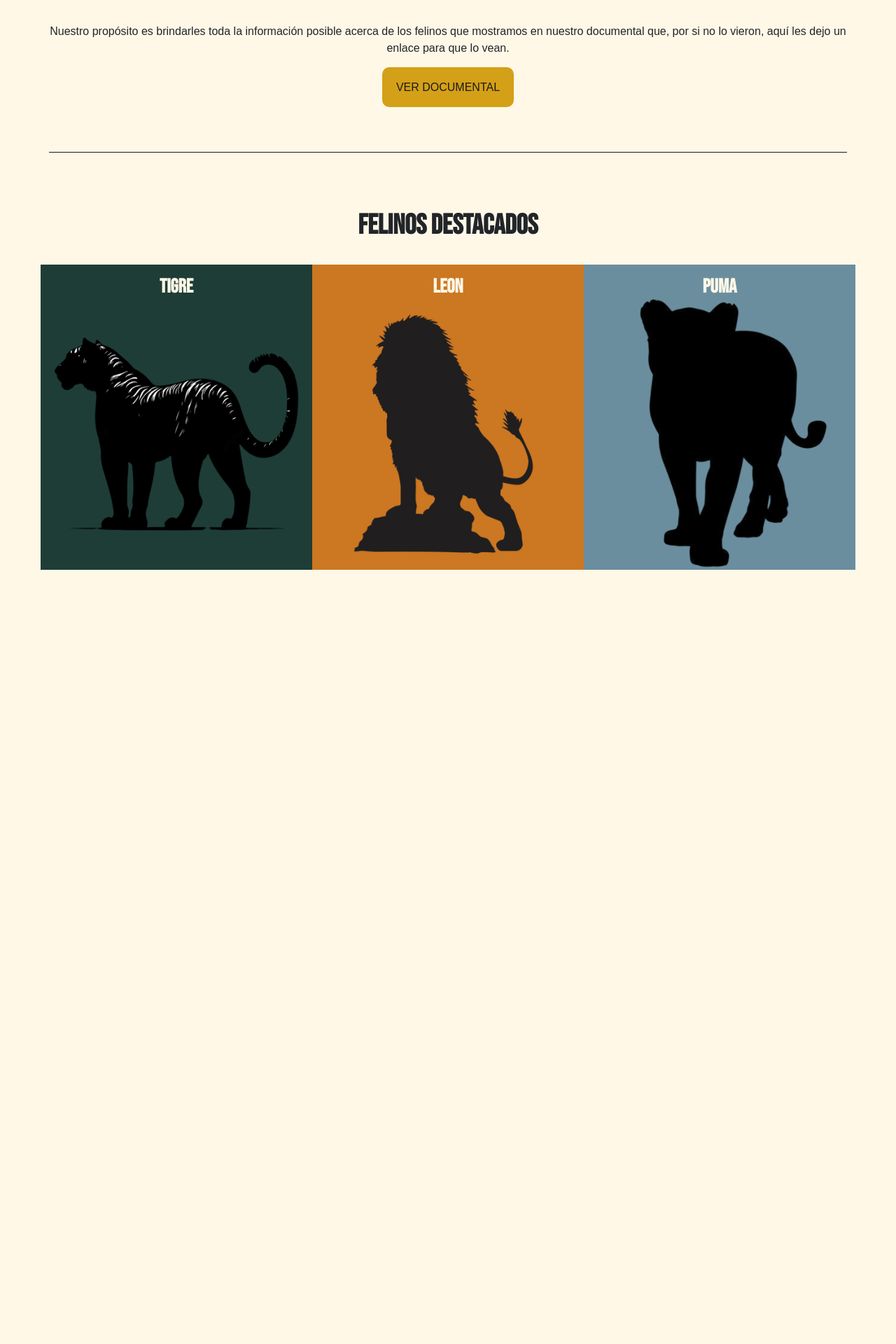
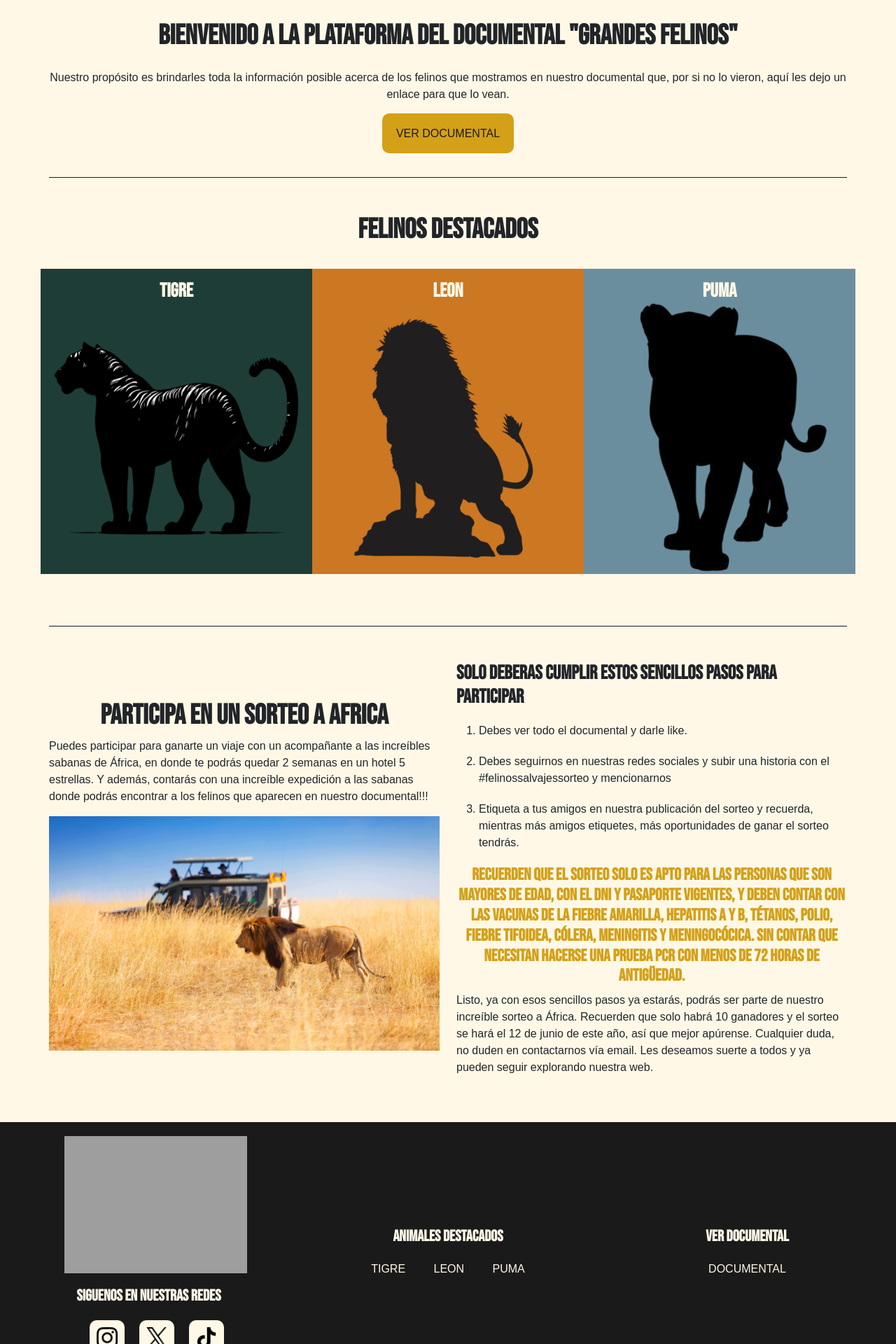
Before and after one commit to Bautivar/Trabajo-felinos, a PHP site: page / in a window 1280 px wide. Shown: the part 1040-2960 px from the top of the page at 70% size. Before the commit the page ends 1854 px from the top, so only its background shows below. Run offline with PHP 8.4, Linux system fonts and the light colour scheme; some web fonts are replaced; grey boxes are pictures that could not be loaded.

Commit message:
Inicio completado

```diff
--- a/css/default.css
+++ b/css/default.css
@@ -2,9 +2,6 @@
     margin: 0;
     padding: 0;
     box-sizing: border-box;
-}
-li,ul{
-    list-style: none;
 }
 a{
     text-decoration: none;
--- a/css/estilos.css
+++ b/css/estilos.css
@@ -1,8 +1,14 @@
 @import url(variables.css);
 @import url(default.css);
+header#header{
+    position: sticky;
+    top: 0;
+    z-index: 999;
+    background-color: var(--negro);
     #nav{
-    background-color: var(--negro);
-    padding: 0;
+        button{
+            background-color: var(--crema);
+        }
         a{
             padding: 0 20px;
             font-size: 2rem;
@@ -24,9 +30,10 @@
             }
         }
     }
+}
 section#banner {
     position: relative;
-    min-height: 80vh;
+    min-height: 90vh;
     background: url("../img/banner.jpg") no-repeat center center / cover;
     align-content: center;
     overflow: hidden;
@@ -53,7 +60,7 @@ section#banner {
 }
 main#main{
     section#bienvenida{
-        padding: 80px 0;
+        padding: 50px 0;
         border-bottom: solid 1px var(--negro);
         a{
             padding: 20px 20px;
@@ -62,7 +69,8 @@ main#main{
         }
     }
     section#animalesDestacados{
-        padding: 80px 0;
+        padding: 50px 0;
+        border-bottom: solid 1px var(--negro);
         div{
             align-content: center;
         }
@@ -83,4 +91,42 @@ main#main{
             margin:0;
         }
     }
+    section#sorteo{
+        padding: 50px 0;
+        h2{
+            text-align: center;
         }
+        li{
+            margin: 20px 0;
+        }
+        h4{
+            color: var(--dorado);
+        }
+    }
+}
+footer#footer{
+    padding: 20px 0;
+    background-color: var(--negro);
+    div#social{
+        img{
+            max-width: 50px;
+            max-height: 50px;
+            color: red;
+            padding: 10px;
+            background-color: var(--crema);
+            border-radius: 10px;
+        }
+    }
+    h5{
+        margin: 20px 0;
+        color: var(--crema);
+        font-size: 1.4rem;
+    }
+    a{
+        color: var(--crema);
+        padding: 10px;
+        &:hover{
+            color: var(--dorado);
+        }
+    }
+}
--- a/index.html
+++ b/index.html
@@ -16,10 +16,12 @@
 </head>
 
 <body>
+  <header id="header">
   <nav class="navbar navbar-expand-md" id="nav">
     <div class="container">
       <a class="navbar-brand" href="#"><img src="img/logo.svg" class="img-fluid" alt=""></a>
-      <button class="navbar-toggler" type="button" data-bs-toggle="collapse" data-bs-target="#navbarNavDropdown" aria-controls="navbarNavDropdown" aria-expanded="false" aria-label="Toggle navigation">
+      <button class="navbar-toggler" type="button" data-bs-toggle="collapse" data-bs-target="#navbarNavDropdown"
+        aria-controls="navbarNavDropdown" aria-expanded="false" aria-label="Toggle navigation">
         <span class="navbar-toggler-icon"></span>
       </button>
       <div class="collapse navbar-collapse" id="navbarNavDropdown">
@@ -64,13 +66,14 @@
       </div>
     </div>
   </nav>
-
+</header>
   <section id="banner">
     <div class="container">
       <div class="row justify-content-center">
         <div class="col-md-6 text-center mx-auto">
           <h1>Grandes Felinos</h1>
-          <p>Fuerza, instinto, velocidad y astucia, ¿quién diría que todo podría estar en una única raza? Aquí te contaremos un poco acerca de estas bestias que, aunque parezcan adorables, mejor no tenerlas en frente.</p>
+          <p>Fuerza, instinto, velocidad y astucia, ¿quién diría que todo podría estar en una única raza? Aquí te
+            contaremos un poco acerca de estas bestias que, aunque parezcan adorables, mejor no tenerlas en frente.</p>
         </div>
       </div>
     </div>
@@ -82,7 +85,8 @@
       <div class="row">
         <div class="col text-center">
           <h2>Bienvenido a la plataforma del documental "Grandes Felinos"</h2>
-            <p class="py-3">Nuestro propósito es brindarles toda la información posible acerca de los felinos que mostramos en nuestro documental que, por si no lo vieron, aquí les dejo un enlace para que lo vean.</p>
+          <p class="py-3">Nuestro propósito es brindarles toda la información posible acerca de los felinos que
+            mostramos en nuestro documental que, por si no lo vieron, aquí les dejo un enlace para que lo vean.</p>
           <a href="https://www.youtube.com/watch?v=CEQTvXcV14A" target="_blank">Ver documental</a>
         </div>
       </div>
@@ -97,7 +101,7 @@
         </div>
       </div>
       <div class="row">
-          <div class="col-md-4 mb-4 text-center p-0  tigre" >
+        <div class="col-md-4 mb-4 text-center p-0  tigre">
           <a href="">
             <h3>Tigre</h3>
             <img src="img/tigre.png" class="img-fluid" alt="">
@@ -118,9 +122,82 @@
       </div>
     </section>
     <!-- FIN SECCION ANIMALES DESTACADOS -->
+
+    <!-- SECCION SORTEO -->
+    <section id="sorteo" class="container">
+      <div class="row align-items-center">
+        <div class="col-md-6">
+          <h2>Participa en un sorteo a Africa</h2>
+          <p>Puedes participar para ganarte un viaje con un acompañante a las increíbles sabanas de África, en donde te
+            podrás quedar 2 semanas en un hotel 5 estrellas. Y además, contarás con una increíble expedición a las
+            sabanas donde podrás encontrar a los felinos que aparecen en nuestro documental!!!</p>
+          <img src="img/sorteo.jpg" class="img-fluid" alt="">
+        </div>
+        <div class="col-md-6">
+          <h3>Solo deberas cumplir estos sencillos pasos para participar</h3>
+          <ol>
+            <li>Debes ver todo el documental y darle like.</li>
+            <li>Debes seguirnos en nuestras redes sociales y subir una historia con el #felinossalvajessorteo y
+              mencionarnos</li>
+            <li>Etiqueta a tus amigos en nuestra publicación del sorteo y recuerda, mientras más amigos etiquetes, más
+              oportunidades de ganar el sorteo tendrás.</li>
+          </ol>
+          <h4 class="text-center">Recuerden que el sorteo solo es apto para las personas que son mayores de edad, con el
+            DNI y pasaporte vigentes, y deben contar con las vacunas de la fiebre amarilla, Hepatitis A y B, tétanos,
+            polio, fiebre tifoidea, cólera, meningitis y meningocócica. Sin contar que necesitan hacerse una prueba PCR
+            con menos de 72 horas de antigüedad.</h4>
+          <p>Listo, ya con esos sencillos pasos ya estarás, podrás ser parte de nuestro increíble sorteo a África.
+            Recuerden que solo habrá 10 ganadores y el sorteo se hará el <time datetime="2025-06-12">12 de junio de este
+              año</time>, así que mejor apúrense. Cualquier duda, no duden en contactarnos vía email. Les deseamos
+            suerte a todos y ya pueden seguir explorando nuestra web.</p>
+        </div>
+      </div>
+    </section>
+    <!-- FIN SECCION SORTEO -->
   </main>
   <!-- FIN MAIN -->
 
+  <footer id="footer">
+    <div class="container">
+    <div class="row justify-content-between align-items-center text-center">
+      <div class="col-md-3">
+        <a href="index.html">
+          <img src="img/logo.svg" class="img-fluid" alt="Logotipo">
+        </a>
+        <h5>Siguenos en nuestras redes</h5>
+        <div class="row justify-content-center" id="social">
+          <div class="col-3">
+            <a href="#">
+              <img src="img/iconos/instagram.png" class="img-fluid" alt="">
+            </a>
+          </div>
+          <div class="col-3">
+            <a href="#">
+              <img src="img/iconos/x.png" class="img-fluid" alt="">
+            </a>
+          </div>
+          <div class="col-3">
+            <a href="#">
+              <img src="img/iconos/tik-tok.png" class="img-fluid" alt="">
+            </a>
+          </div>
+        </div>
+
+      </div>
+      <div class="col-md-3">
+        <h5>Animales destacados</h5>
+        <a href="">Tigre</a>
+        <a href="" class="mx-3">Leon</a>
+        <a href="">Puma</a>
+      </div>
+      <div class="col-md-3">
+        <h5>Ver documental</h5>
+        <a href="https://www.youtube.com/watch?v=CEQTvXcV14A" target="_blank">Documental</a>
+      </div>
+    </div>
+  </div>
+
+  </footer>
   <script src="https://cdn.jsdelivr.net/npm/bootstrap@5.3.5/dist/js/bootstrap.bundle.min.js"
     integrity="sha384-k6d4wzSIapyDyv1kpU366/PK5hCdSbCRGRCMv+eplOQJWyd1fbcAu9OCUj5zNLiq"
     crossorigin="anonymous"></script>
```
Also changed, not shown: img/iconos/instagram.png (added), img/iconos/tik-tok.png (added), img/iconos/x.png (added), img/sorteo.jpg (added). Lines whose indentation alone changed are shown as unchanged.
